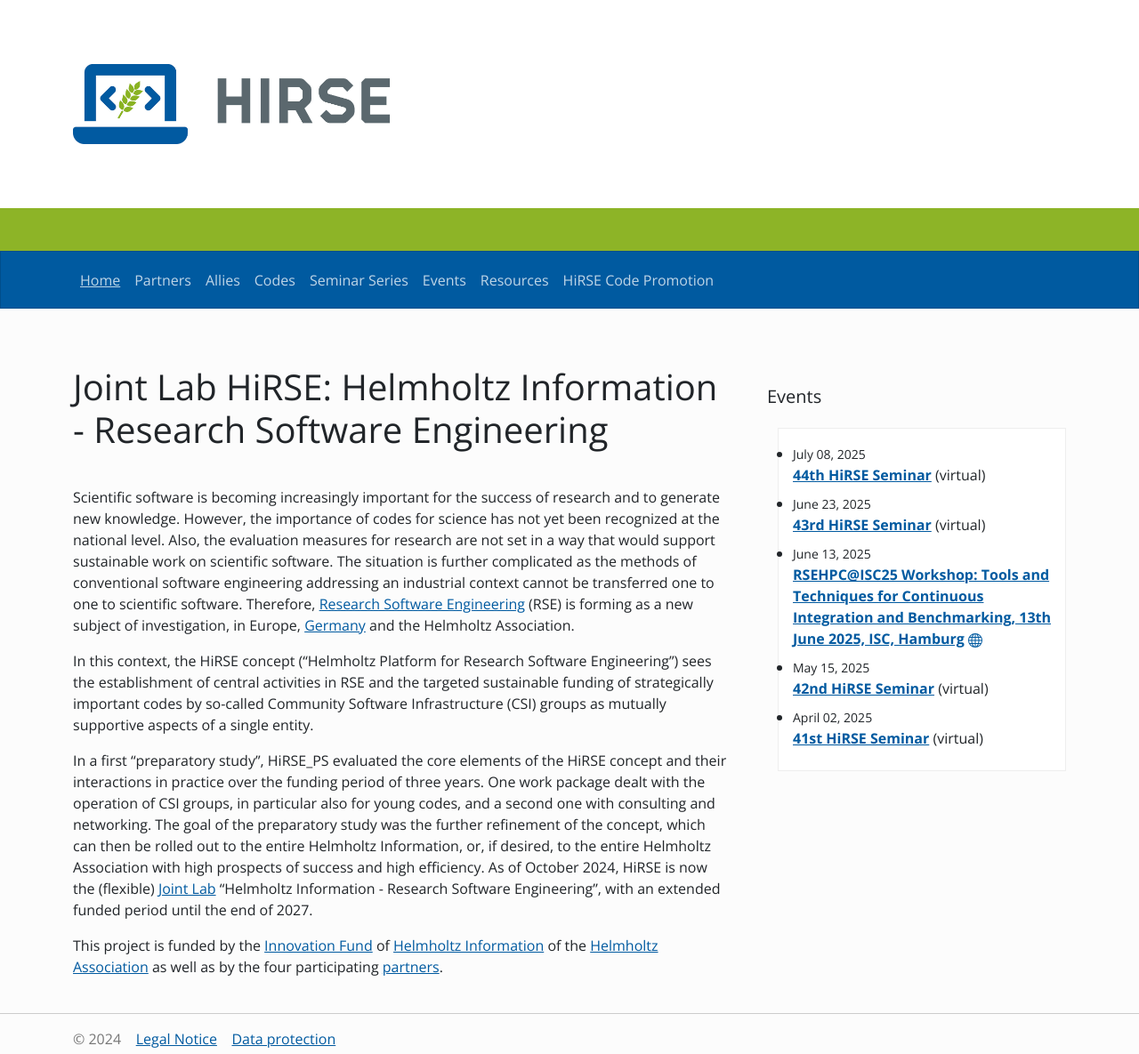
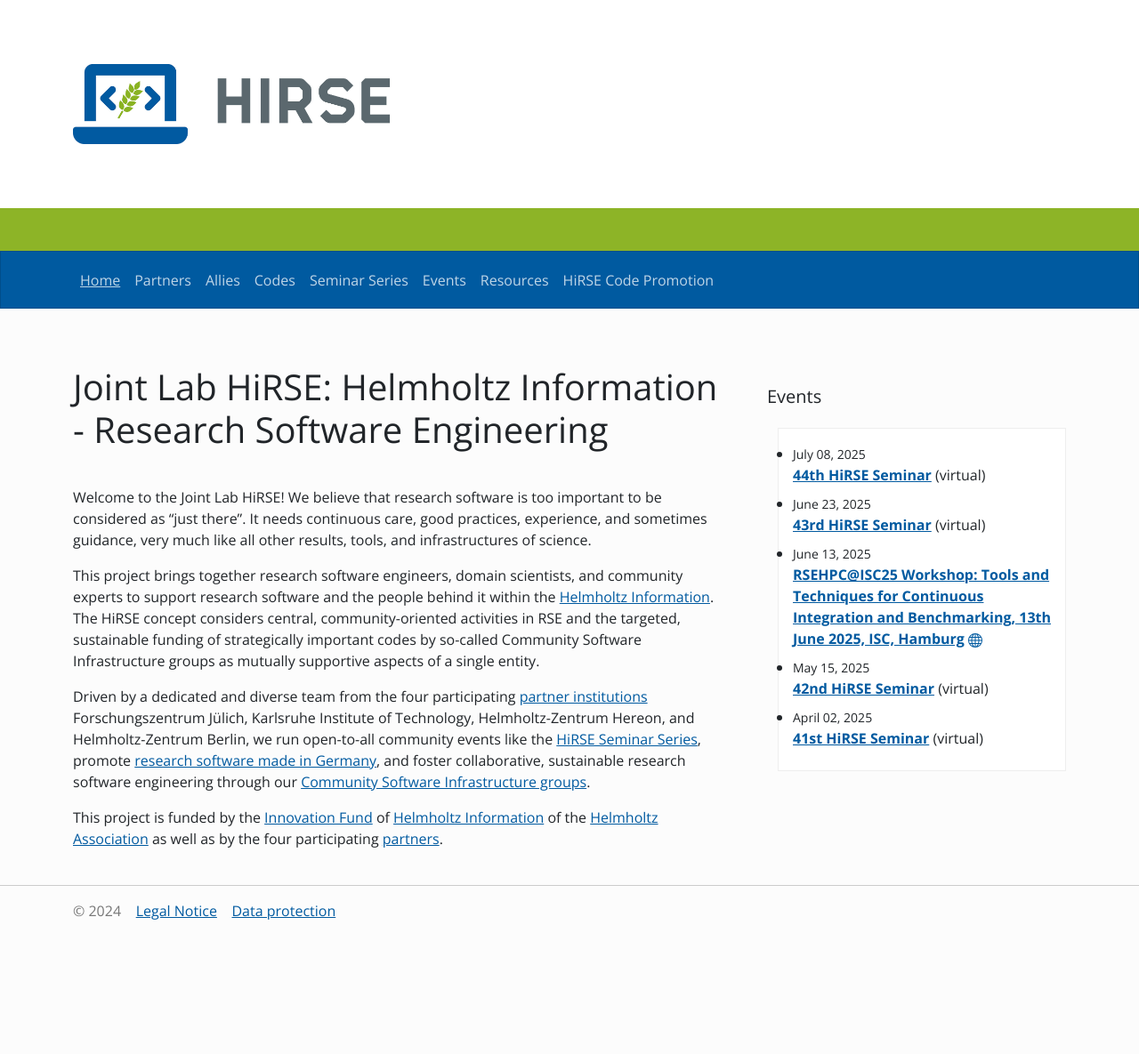
Before and after one commit to Helmholtz-HiRSE/helmholtz-hirse.github.io, a Jekyll site: the page built from index.md, in a window 1280 px wide. Shown: the whole page at 89% size. Built offline with Jekyll 4.4.1, drawn with Linux system fonts in a browser that asks for light colours; nearby versions of some CDN libraries; after the commit the page ends 1041 px from its top, so only the background shows below that.

Commit message:
Update index.md

```diff
--- a/index.md
+++ b/index.md
@@ -4,10 +4,10 @@
 ---
 # Joint Lab HiRSE: Helmholtz Information - Research Software Engineering
 
-Scientific software is becoming increasingly important for the success of research and to generate new knowledge. However, the importance of codes for science has not yet been recognized at the national level. Also, the evaluation measures for research are not set in a way that would support sustainable work on scientific software. The situation is further complicated as the methods of conventional software engineering addressing an industrial context cannot be transferred one to one to scientific software. Therefore, [Research Software Engineering](https://en.wikipedia.org/wiki/Research_software_engineering) (RSE) is forming as a new subject of investigation, in Europe, [Germany](https://de-rse.org/) and the Helmholtz Association.
+Welcome to the Joint Lab HiRSE! We believe that research software is too important to be considered as "just there". It needs continuous care, good practices, experience, and sometimes guidance, very much like all other results, tools, and infrastructures of science.
 
-In this context, the HiRSE concept ("Helmholtz Platform for Research Software Engineering") sees the establishment of central activities in RSE and the targeted sustainable funding of strategically important codes by so-called Community Software Infrastructure (CSI) groups as mutually supportive aspects of a single entity.
+This project brings together research software engineers, domain scientists, and community experts to support research software and the people behind it within the [Helmholtz Information](https://www.helmholtz.de/en/research/research-fields/information/). The HiRSE concept considers central, community-oriented activities in RSE and the targeted, sustainable funding of strategically important codes by so-called Community Software Infrastructure groups as mutually supportive aspects of a single entity.
 
-In a first "preparatory study", HiRSE_PS evaluated the core elements of the HiRSE concept and their interactions in practice over the funding period of three years. One work package dealt with the operation of CSI groups, in particular also for young codes, and a second one with consulting and networking. The goal of the preparatory study was the further refinement of the concept, which can then be rolled out to the entire Helmholtz Information, or, if desired, to the entire Helmholtz Association with high prospects of success and high efficiency. As of October 2024, HiRSE is now the (flexible) [Joint Lab](https://information.helmholtz.de/cross-cutting-activities/joints-labs/) "Helmholtz Information - Research Software Engineering", with an extended funded period until the end of 2027.
+Driven by a dedicated and diverse team from the four participating [partner institutions](partners.html#hirse-partners) Forschungszentrum Jülich, Karlsruhe Institute of Technology, Helmholtz-Zentrum Hereon, and Helmholtz-Zentrum Berlin, we run open-to-all community events like the [HiRSE Seminar Series](series.html), promote [research software made in Germany](promo.html), and foster collaborative, sustainable research software engineering through our [Community Software Infrastructure groups](codes.html).
 
 This project is funded by the [Innovation Fund](https://www.helmholtz.de/en/transfer/helmholtz-association-transfer-instruments/innovation-fund-of-the-helmholtz-centers/) of [Helmholtz Information](https://www.helmholtz.de/en/research/research-fields/information/) of the [Helmholtz Association](https://www.helmholtz.de/en/) as well as by the four participating [partners](partners.html#hirse-partners).
```
